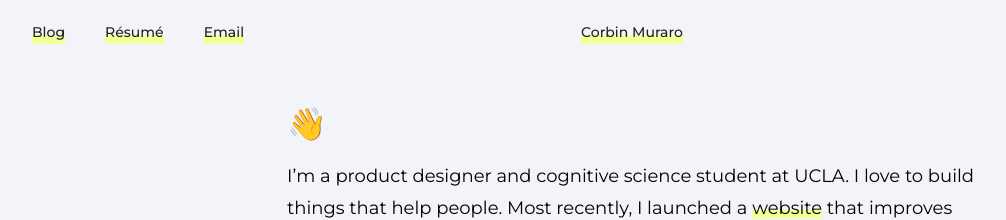
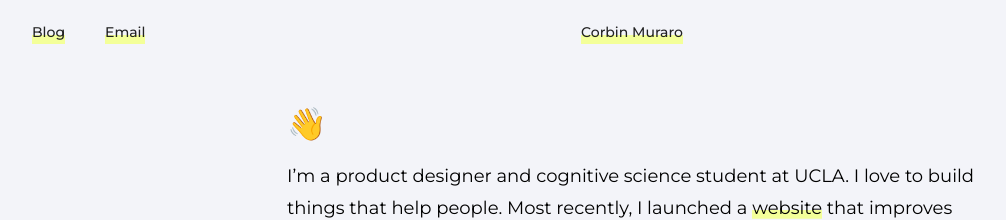
Before and after one commit to corbinmuraro/corbinmuraro.com, a Jekyll site: the page index.html, which Jekyll copies as it is, in a window 1280 px wide. Shown: the top 220 px of the page, without its empty margins (8-1014 px from the left). Built offline with Jekyll 4.4.1, drawn with Linux system fonts in a browser that asks for light colours; nearby versions of some CDN libraries.

Commit message:
Remove resume

```diff
--- a/_includes/header.html
+++ b/_includes/header.html
@@ -1,7 +1,7 @@
 <div class="header">
 	<ul class="links">
 		<li><a href="{{site.baseurl}}/blog/">Blog</a></li>
-		<li><a href="CorbinMuraro.pdf#zoom=30" target="_blank">Résumé</a></li>
+<!-- 	<li><a href="CorbinMuraro.pdf#zoom=30" target="_blank">Résumé</a></li> -->
 		<li><a href="mailto:corbinmuraro@gmail.com">Email</a></li>
 	</ul>
 	<ul class="song">
--- a/css/main.css
+++ b/css/main.css
@@ -343,4 +343,8 @@ code {
 	img {
 		width: 80%;
 	}
+	/* TODO: Dropdown to prevent clipping on mobile */
+	.links li:nth-child(2) {
+		display: none;
+	}
 }
--- a/index.html
+++ b/index.html
@@ -45,7 +45,7 @@
 	<div class="header">
 		<ul class="links">
 			<li><a href="/blog/">Blog</a></li>
-			<li><a href="CorbinMuraro.pdf#zoom=30" target="_blank">Résumé</a></li>
+	<!-- 	<li><a href="CorbinMuraro.pdf#zoom=30" target="_blank">Résumé</a></li> -->
 			<li><a href="mailto:corbinmuraro@gmail.com">Email</a></li>
 		</ul>
 		<ul class="song">
```
